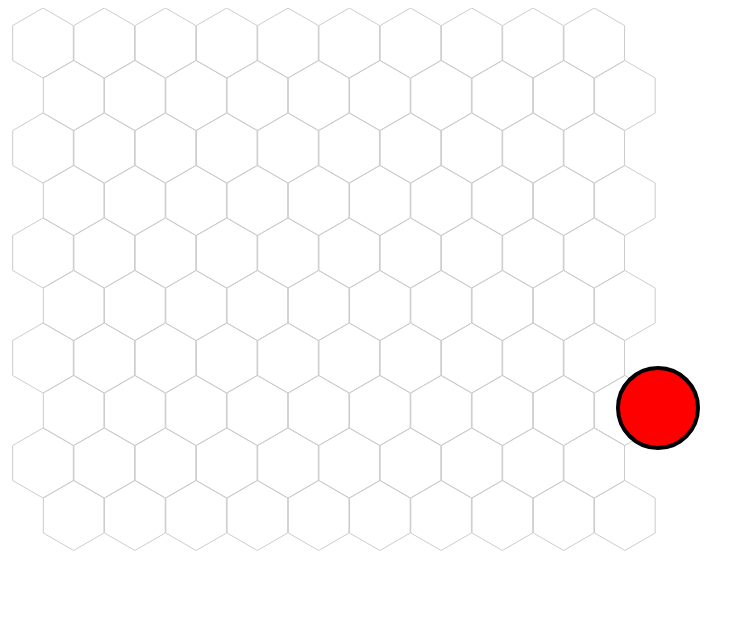
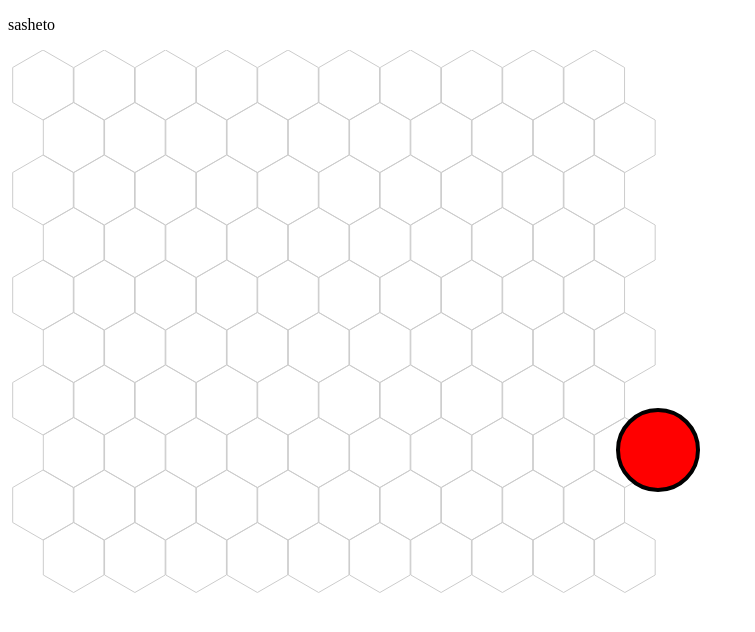
Before and after one commit to stoich/Commando, a plain HTML site: page sample.html in a window 1280 px wide. Shown: the whole page, without its empty margins (0-755 px from the left). Drawn offline with Linux system fonts and the light colour scheme.

Commit message:
test commit

```diff
--- a/sample.html
+++ b/sample.html
@@ -8,7 +8,7 @@
 
 </head>
 <body>
-
+    <p>sasheto</p>
     <div id="container"></div>
     <script src="definegrid.js"></script>
 
```
